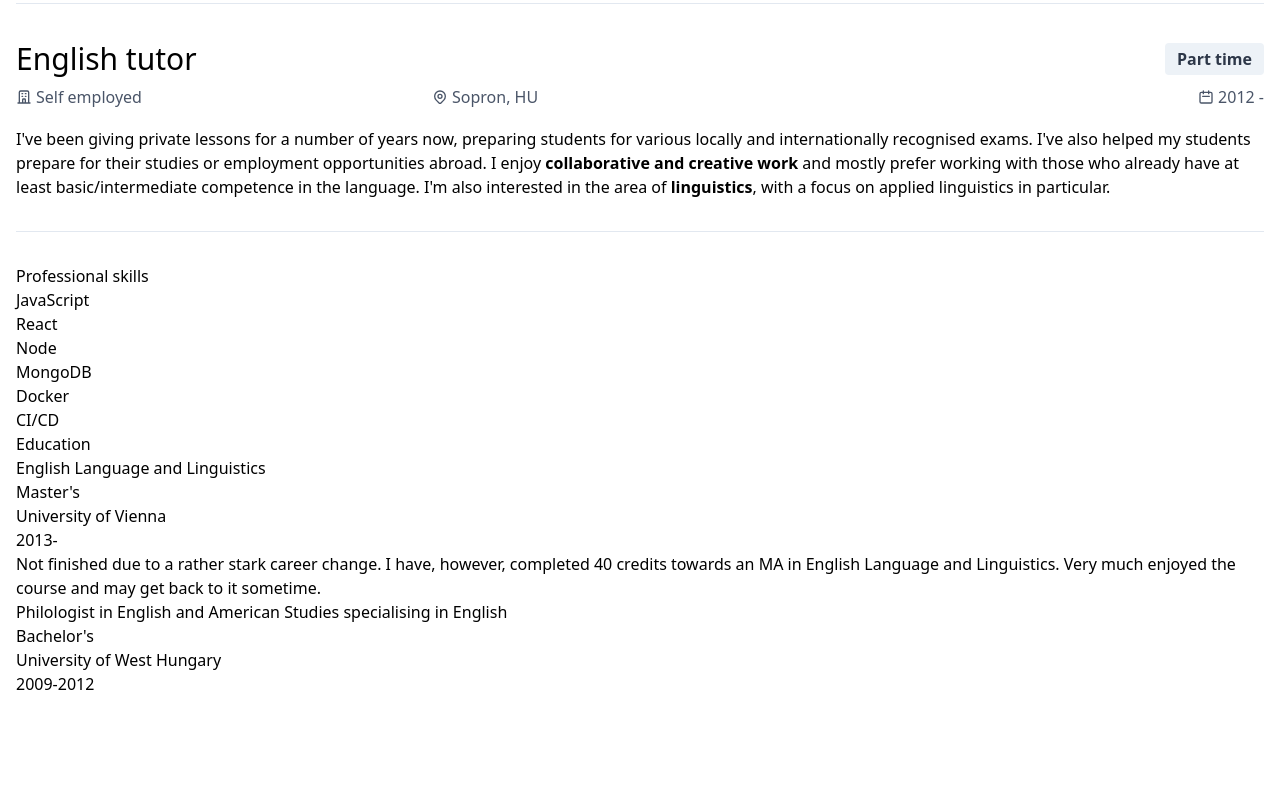
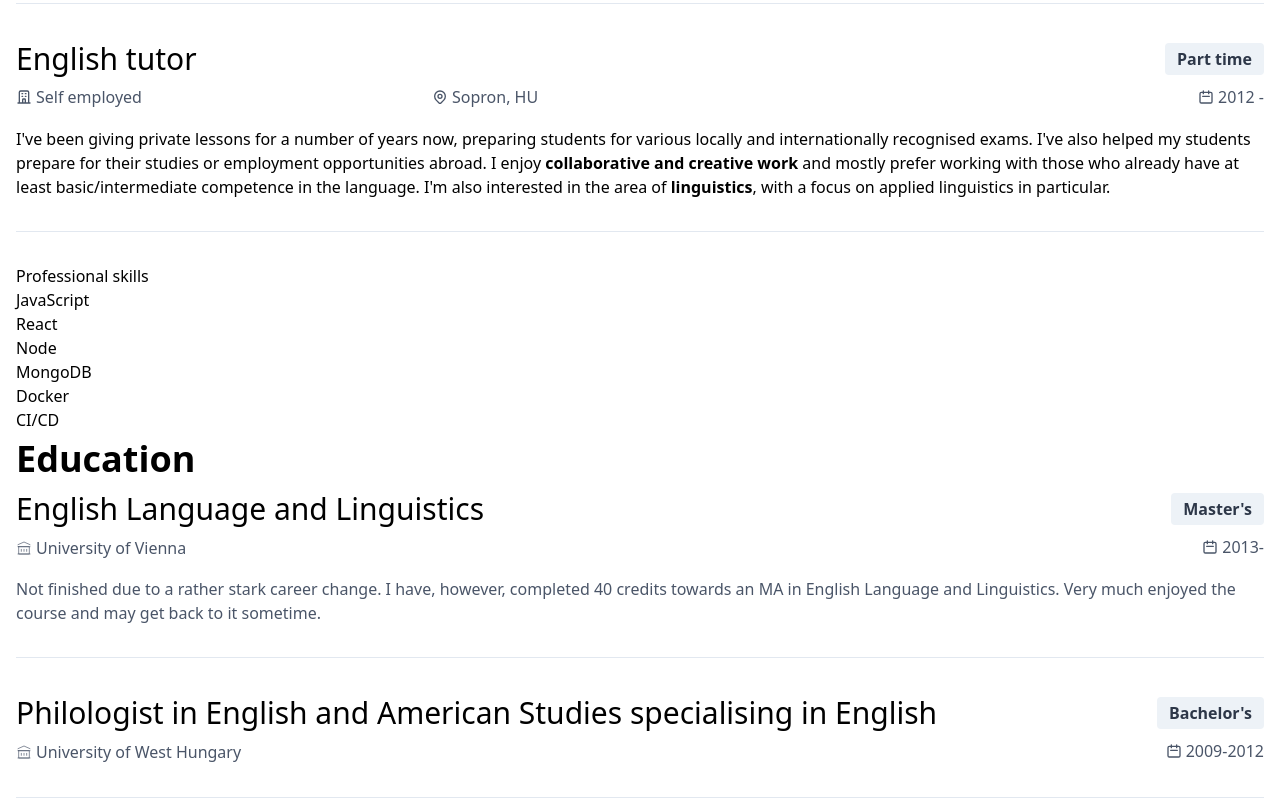
Before and after one commit to barnabasmolnar/resume, a Gatsby site: page / in a window 1280 px wide. Shown: the part 698-1498 px from the top of the page. Before the commit the page ends 1394 px from the top, so only its background shows below. Built offline with nearby package versions, Linux system fonts and the light colour scheme; Gatsby itself is replaced by a stand-in of ours.

Commit message:
Education section styling.

```diff
--- a/src/components/Education/Education.js
+++ b/src/components/Education/Education.js
@@ -38,7 +38,7 @@ const Education = () => {
 
   return (
     <>
-      <h2>Education</h2>
+      <h2 className="text-4xl font-bold">Education</h2>
       <ul>
         {schools.map(
           ({ id, name, type, university, duration, description }) => (
--- a/src/components/Education/EducationItem.js
+++ b/src/components/Education/EducationItem.js
@@ -1,24 +1,31 @@
 import React from "react";
+import { CalendarIcon, SchoolIcon } from "../../images/SvgIcons";
 
 const EducationItem = ({ name, type, university, duration, description }) => {
   return (
-    <li>
-      <h3>{name}</h3>
-      <dl>
-        <div>
+    <li className="pb-8 mb-8 border-b">
+      <div className="items-center justify-between mb-1 sm:flex">
+        <h3 className="text-3xl">{name}</h3>
+        <dl className="inline-block mb-3 rounded sm:px-3 sm:py-1 sm:font-semibold sm:mb-0 sm:text-gray-800 sm:bg-gray-200">
           <dt className="sr-only">Degree type</dt>
           <dd>{type}</dd>
-        </div>
-        <div>
+        </dl>
+      </div>
+      <dl className="grid-cols-2 row-gap-4 text-gray-700 sm:grid">
+        <div className="inline-flex items-center">
           <dt className="sr-only">University</dt>
+          <SchoolIcon className="w-4 h-4 mr-1" />
           <dd>{university}</dd>
         </div>
-        <div>
-          <dt className="sr-only">Duration of studies</dt>
-          <dd>{duration}</dd>
+        <div className="sm:text-right">
+          <div className="inline-flex items-center">
+            <dt className="sr-only">Duration of studies</dt>
+            <CalendarIcon className="w-4 h-4 mr-1" />
+            <dd>{duration}</dd>
+          </div>
         </div>
         {description ? (
-          <div>
+          <div className="col-span-3 mt-3 sm:mt-0">
             <dt className="sr-only">Description</dt>
             <dd>
               Not finished due to a rather stark career change. I have, however,
--- a/src/images/SvgIcons.js
+++ b/src/images/SvgIcons.js
@@ -42,3 +42,17 @@ export const CalendarIcon = props => (
     <path d="M8 7V3m8 4V3m-9 8h10M5 21h14a2 2 0 002-2V7a2 2 0 00-2-2H5a2 2 0 00-2 2v12a2 2 0 002 2z"></path>
   </svg>
 );
+
+export const SchoolIcon = props => (
+  <svg
+    fill="none"
+    strokeLinecap="round"
+    strokeLinejoin="round"
+    strokewidth="2"
+    stroke="currentColor"
+    viewBox="0 0 24 24"
+    {...props}
+  >
+    <path d="M8 14v3m4-3v3m4-3v3M3 21h18M3 10h18M3 7l9-4 9 4M4 10h16v11H4V10z"></path>
+  </svg>
+);
```
